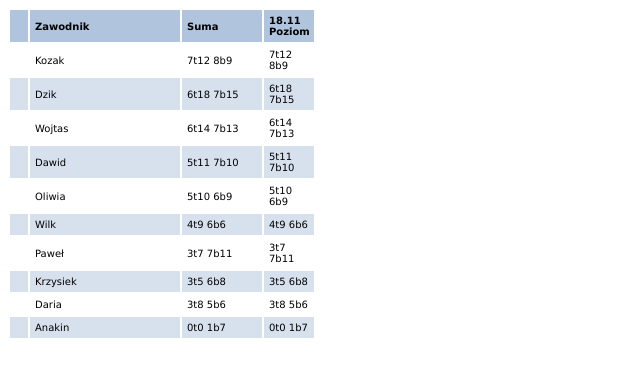
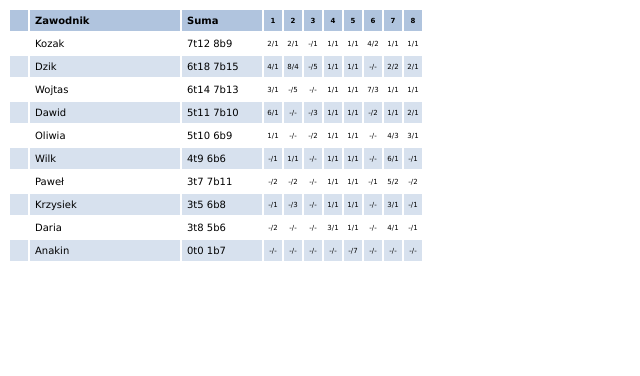
Before and after one commit to FFK/ffk.github.io, a plain HTML site: page TopHunters/TopHunters.html in a window 1280 px wide. Shown: the whole page, without its empty margins (0-640 px from the left). Drawn offline with Linux system fonts and the light colour scheme; files that its build step writes are made by us from their sources; a script that the page names is missing.

Commit message:
Uproszczenie tabeli

```diff
--- a/TopHunters/TopHunters.html
+++ b/TopHunters/TopHunters.html
@@ -12,15 +12,14 @@
      <th class="single"></th>
      <th class="wide">Zawodnik</th>
      <th class="medium">Suma</th>
-     <th class="tight pointer colorful0" title="TopHunters" onclick="toggle('colorful0');">18.11 <span class="subtitle">Poziom</span></th>
-     <th class="single cssColor colorful0" onclick="toggle('colorful0');" style="display: none">1</th>
-     <th class="single cssColor colorful0" onclick="toggle('colorful0');" style="display: none">2</th>
-     <th class="single cssColor colorful0" onclick="toggle('colorful0');" style="display: none">3</th>
-     <th class="single cssColor colorful0" onclick="toggle('colorful0');" style="display: none">4</th>
-     <th class="single cssColor colorful0" onclick="toggle('colorful0');" style="display: none">5</th>
-     <th class="single cssColor colorful0" onclick="toggle('colorful0');" style="display: none">6</th>
-     <th class="single cssColor colorful0" onclick="toggle('colorful0');" style="display: none">7</th>
-     <th class="single cssColor colorful0" onclick="toggle('colorful0');" style="display: none">8</th>
+     <th class="single cssColor colorful0" onclick="toggle('colorful0');">1</th>
+     <th class="single cssColor colorful0" onclick="toggle('colorful0');">2</th>
+     <th class="single cssColor colorful0" onclick="toggle('colorful0');">3</th>
+     <th class="single cssColor colorful0" onclick="toggle('colorful0');">4</th>
+     <th class="single cssColor colorful0" onclick="toggle('colorful0');">5</th>
+     <th class="single cssColor colorful0" onclick="toggle('colorful0');">6</th>
+     <th class="single cssColor colorful0" onclick="toggle('colorful0');">7</th>
+     <th class="single cssColor colorful0" onclick="toggle('colorful0');">8</th>
     </tr>
    </thead>
    <tbody>
@@ -28,141 +27,131 @@
      <td class="single"></td>
      <td class="wide">Kozak</td>
      <td class="medium">7t12 8b9</td>
-     <td class="colorful0 tight">7t12 8b9</td>
-     <td class="colorful0 single" style="display:none">2/1</td>
-     <td class="colorful0 single" style="display:none">2/1</td>
-     <td class="colorful0 single" style="display:none">-/1</td>
-     <td class="colorful0 single" style="display:none">1/1</td>
-     <td class="colorful0 single" style="display:none">1/1</td>
-     <td class="colorful0 single" style="display:none">4/2</td>
-     <td class="colorful0 single" style="display:none">1/1</td>
-     <td class="colorful0 single" style="display:none">1/1</td>
+     <td class="colorful0 single">2/1</td>
+     <td class="colorful0 single">2/1</td>
+     <td class="colorful0 single">-/1</td>
+     <td class="colorful0 single">1/1</td>
+     <td class="colorful0 single">1/1</td>
+     <td class="colorful0 single">4/2</td>
+     <td class="colorful0 single">1/1</td>
+     <td class="colorful0 single">1/1</td>
     </tr>
     <tr class="b12-13">
      <td class="single"></td>
      <td class="wide">Dzik</td>
      <td class="medium">6t18 7b15</td>
-     <td class="colorful0 tight">6t18 7b15</td>
-     <td class="colorful0 single" style="display:none">4/1</td>
-     <td class="colorful0 single" style="display:none">8/4</td>
-     <td class="colorful0 single" style="display:none">-/5</td>
-     <td class="colorful0 single" style="display:none">1/1</td>
-     <td class="colorful0 single" style="display:none">1/1</td>
-     <td class="colorful0 single" style="display:none">-/-</td>
-     <td class="colorful0 single" style="display:none">2/2</td>
-     <td class="colorful0 single" style="display:none">2/1</td>
+     <td class="colorful0 single">4/1</td>
+     <td class="colorful0 single">8/4</td>
+     <td class="colorful0 single">-/5</td>
+     <td class="colorful0 single">1/1</td>
+     <td class="colorful0 single">1/1</td>
+     <td class="colorful0 single">-/-</td>
+     <td class="colorful0 single">2/2</td>
+     <td class="colorful0 single">2/1</td>
     </tr>
     <tr class="b14-15">
      <td class="single"></td>
      <td class="wide">Wojtas</td>
      <td class="medium">6t14 7b13</td>
-     <td class="colorful0 tight">6t14 7b13</td>
-     <td class="colorful0 single" style="display:none">3/1</td>
-     <td class="colorful0 single" style="display:none">-/5</td>
-     <td class="colorful0 single" style="display:none">-/-</td>
-     <td class="colorful0 single" style="display:none">1/1</td>
-     <td class="colorful0 single" style="display:none">1/1</td>
-     <td class="colorful0 single" style="display:none">7/3</td>
-     <td class="colorful0 single" style="display:none">1/1</td>
-     <td class="colorful0 single" style="display:none">1/1</td>
+     <td class="colorful0 single">3/1</td>
+     <td class="colorful0 single">-/5</td>
+     <td class="colorful0 single">-/-</td>
+     <td class="colorful0 single">1/1</td>
+     <td class="colorful0 single">1/1</td>
+     <td class="colorful0 single">7/3</td>
+     <td class="colorful0 single">1/1</td>
+     <td class="colorful0 single">1/1</td>
     </tr>
     <tr class="b12-13">
      <td class="single"></td>
      <td class="wide">Dawid</td>
      <td class="medium">5t11 7b10</td>
-     <td class="colorful0 tight">5t11 7b10</td>
-     <td class="colorful0 single" style="display:none">6/1</td>
-     <td class="colorful0 single" style="display:none">-/-</td>
-     <td class="colorful0 single" style="display:none">-/3</td>
-     <td class="colorful0 single" style="display:none">1/1</td>
-     <td class="colorful0 single" style="display:none">1/1</td>
-     <td class="colorful0 single" style="display:none">-/2</td>
-     <td class="colorful0 single" style="display:none">1/1</td>
-     <td class="colorful0 single" style="display:none">2/1</td>
+     <td class="colorful0 single">6/1</td>
+     <td class="colorful0 single">-/-</td>
+     <td class="colorful0 single">-/3</td>
+     <td class="colorful0 single">1/1</td>
+     <td class="colorful0 single">1/1</td>
+     <td class="colorful0 single">-/2</td>
+     <td class="colorful0 single">1/1</td>
+     <td class="colorful0 single">2/1</td>
     </tr>
     <tr class="g12-13">
      <td class="single"></td>
      <td class="wide">Oliwia</td>
      <td class="medium">5t10 6b9</td>
-     <td class="colorful0 tight">5t10 6b9</td>
-     <td class="colorful0 single" style="display:none">1/1</td>
-     <td class="colorful0 single" style="display:none">-/-</td>
-     <td class="colorful0 single" style="display:none">-/2</td>
-     <td class="colorful0 single" style="display:none">1/1</td>
-     <td class="colorful0 single" style="display:none">1/1</td>
-     <td class="colorful0 single" style="display:none">-/-</td>
-     <td class="colorful0 single" style="display:none">4/3</td>
-     <td class="colorful0 single" style="display:none">3/1</td>
+     <td class="colorful0 single">1/1</td>
+     <td class="colorful0 single">-/-</td>
+     <td class="colorful0 single">-/2</td>
+     <td class="colorful0 single">1/1</td>
+     <td class="colorful0 single">1/1</td>
+     <td class="colorful0 single">-/-</td>
+     <td class="colorful0 single">4/3</td>
+     <td class="colorful0 single">3/1</td>
     </tr>
     <tr class="b12-13">
      <td class="single"></td>
      <td class="wide">Wilk</td>
      <td class="medium">4t9 6b6</td>
-     <td class="colorful0 tight">4t9 6b6</td>
-     <td class="colorful0 single" style="display:none">-/1</td>
-     <td class="colorful0 single" style="display:none">1/1</td>
-     <td class="colorful0 single" style="display:none">-/-</td>
-     <td class="colorful0 single" style="display:none">1/1</td>
-     <td class="colorful0 single" style="display:none">1/1</td>
-     <td class="colorful0 single" style="display:none">-/-</td>
-     <td class="colorful0 single" style="display:none">6/1</td>
-     <td class="colorful0 single" style="display:none">-/1</td>
+     <td class="colorful0 single">-/1</td>
+     <td class="colorful0 single">1/1</td>
+     <td class="colorful0 single">-/-</td>
+     <td class="colorful0 single">1/1</td>
+     <td class="colorful0 single">1/1</td>
+     <td class="colorful0 single">-/-</td>
+     <td class="colorful0 single">6/1</td>
+     <td class="colorful0 single">-/1</td>
     </tr>
     <tr class="b9-11">
      <td class="single"></td>
      <td class="wide">Paweł</td>
      <td class="medium">3t7 7b11</td>
-     <td class="colorful0 tight">3t7 7b11</td>
-     <td class="colorful0 single" style="display:none">-/2</td>
-     <td class="colorful0 single" style="display:none">-/2</td>
-     <td class="colorful0 single" style="display:none">-/-</td>
-     <td class="colorful0 single" style="display:none">1/1</td>
-     <td class="colorful0 single" style="display:none">1/1</td>
-     <td class="colorful0 single" style="display:none">-/1</td>
-     <td class="colorful0 single" style="display:none">5/2</td>
-     <td class="colorful0 single" style="display:none">-/2</td>
+     <td class="colorful0 single">-/2</td>
+     <td class="colorful0 single">-/2</td>
+     <td class="colorful0 single">-/-</td>
+     <td class="colorful0 single">1/1</td>
+     <td class="colorful0 single">1/1</td>
+     <td class="colorful0 single">-/1</td>
+     <td class="colorful0 single">5/2</td>
+     <td class="colorful0 single">-/2</td>
     </tr>
     <tr class="b14-15">
      <td class="single"></td>
      <td class="wide">Krzysiek</td>
      <td class="medium">3t5 6b8</td>
-     <td class="colorful0 tight">3t5 6b8</td>
-     <td class="colorful0 single" style="display:none">-/1</td>
-     <td class="colorful0 single" style="display:none">-/3</td>
-     <td class="colorful0 single" style="display:none">-/-</td>
-     <td class="colorful0 single" style="display:none">1/1</td>
-     <td class="colorful0 single" style="display:none">1/1</td>
-     <td class="colorful0 single" style="display:none">-/-</td>
-     <td class="colorful0 single" style="display:none">3/1</td>
-     <td class="colorful0 single" style="display:none">-/1</td>
+     <td class="colorful0 single">-/1</td>
+     <td class="colorful0 single">-/3</td>
+     <td class="colorful0 single">-/-</td>
+     <td class="colorful0 single">1/1</td>
+     <td class="colorful0 single">1/1</td>
+     <td class="colorful0 single">-/-</td>
+     <td class="colorful0 single">3/1</td>
+     <td class="colorful0 single">-/1</td>
     </tr>
     <tr class="g14-15">
      <td class="single"></td>
      <td class="wide">Daria</td>
      <td class="medium">3t8 5b6</td>
-     <td class="colorful0 tight">3t8 5b6</td>
-     <td class="colorful0 single" style="display:none">-/2</td>
-     <td class="colorful0 single" style="display:none">-/-</td>
-     <td class="colorful0 single" style="display:none">-/-</td>
-     <td class="colorful0 single" style="display:none">3/1</td>
-     <td class="colorful0 single" style="display:none">1/1</td>
-     <td class="colorful0 single" style="display:none">-/-</td>
-     <td class="colorful0 single" style="display:none">4/1</td>
-     <td class="colorful0 single" style="display:none">-/1</td>
+     <td class="colorful0 single">-/2</td>
+     <td class="colorful0 single">-/-</td>
+     <td class="colorful0 single">-/-</td>
+     <td class="colorful0 single">3/1</td>
+     <td class="colorful0 single">1/1</td>
+     <td class="colorful0 single">-/-</td>
+     <td class="colorful0 single">4/1</td>
+     <td class="colorful0 single">-/1</td>
     </tr>
     <tr class="b14-15">
      <td class="single"></td>
      <td class="wide">Anakin</td>
      <td class="medium">0t0 1b7</td>
-     <td class="colorful0 tight">0t0 1b7</td>
-     <td class="colorful0 single" style="display:none">-/-</td>
-     <td class="colorful0 single" style="display:none">-/-</td>
-     <td class="colorful0 single" style="display:none">-/-</td>
-     <td class="colorful0 single" style="display:none">-/-</td>
-     <td class="colorful0 single" style="display:none">-/7</td>
-     <td class="colorful0 single" style="display:none">-/-</td>
-     <td class="colorful0 single" style="display:none">-/-</td>
-     <td class="colorful0 single" style="display:none">-/-</td>
+     <td class="colorful0 single">-/-</td>
+     <td class="colorful0 single">-/-</td>
+     <td class="colorful0 single">-/-</td>
+     <td class="colorful0 single">-/-</td>
+     <td class="colorful0 single">-/7</td>
+     <td class="colorful0 single">-/-</td>
+     <td class="colorful0 single">-/-</td>
+     <td class="colorful0 single">-/-</td>
     </tr>
    </tbody>
   </table>
```
